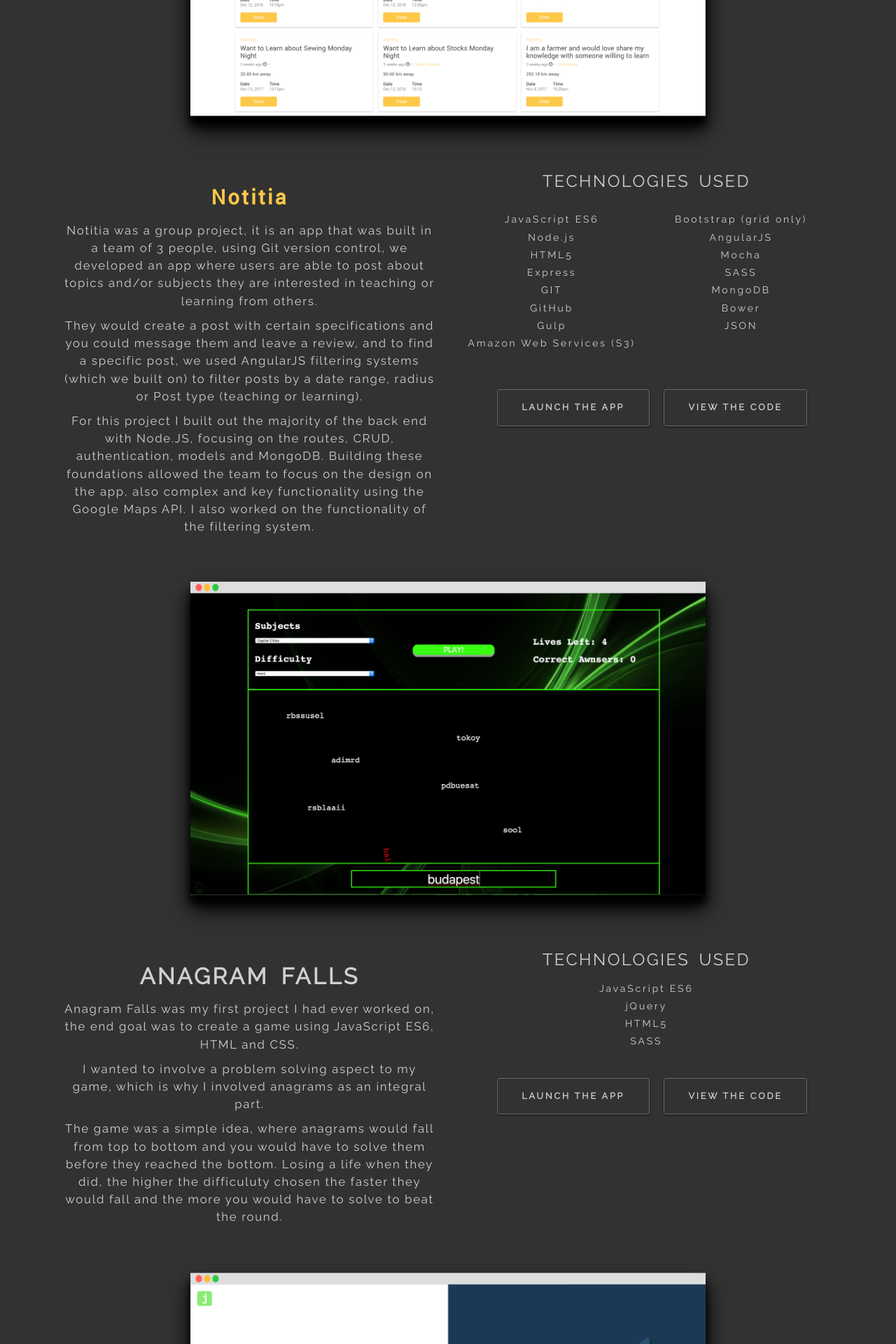
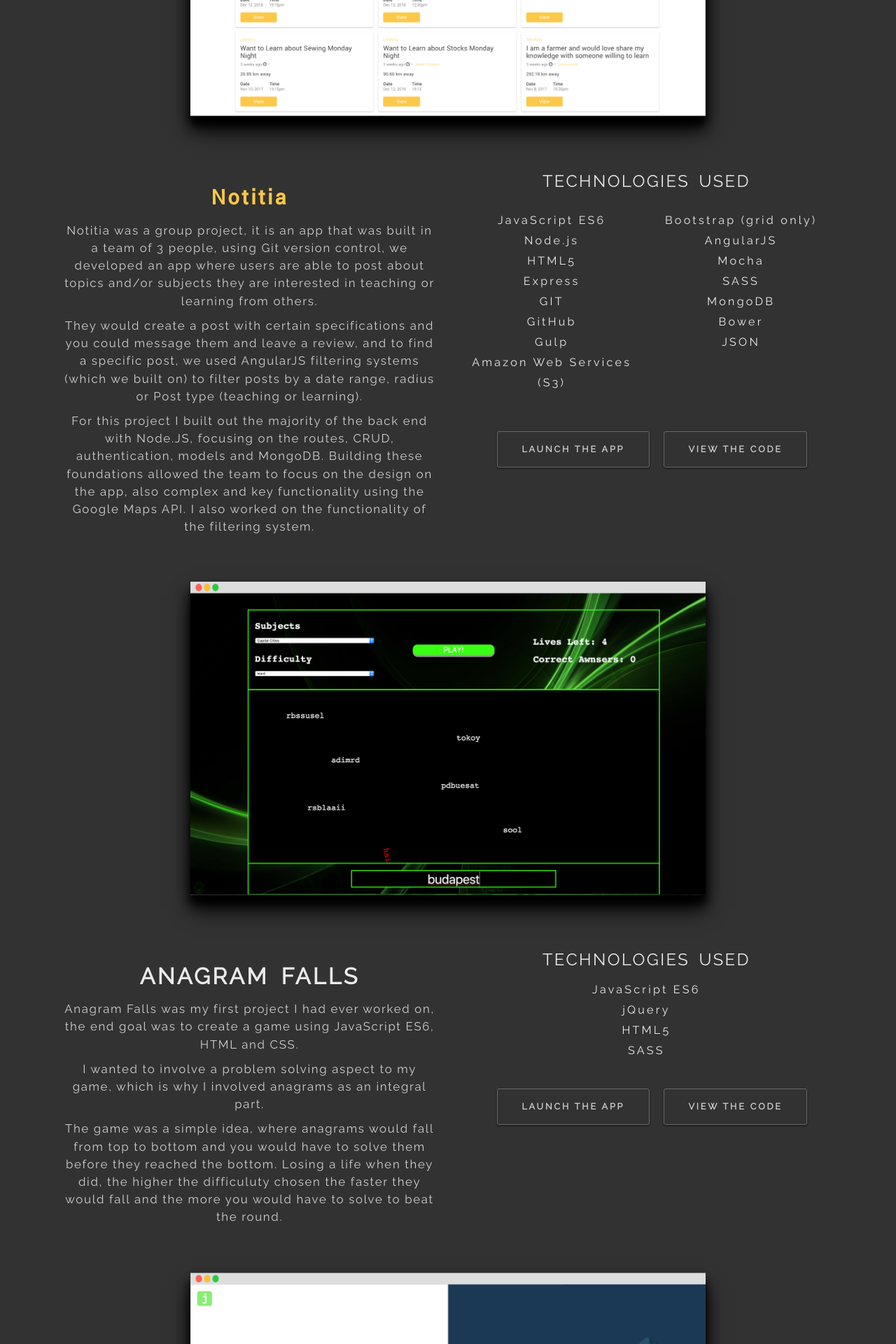
Before and after one commit to JamesRClarke/JamesRClarke.github.io, a Jekyll site: the page built from index.html, in a window 1280 px wide. Shown: the part 1370-3290 px from the top of the page at 70% size. Built offline with Jekyll 4.4.1, drawn with Linux system fonts in a browser that asks for light colours; nearby versions of some CDN libraries.

Commit message:
come on enough is enough, stop fiddling with the styling it looks good

```diff
--- a/css/main.scss
+++ b/css/main.scss
@@ -54,7 +54,7 @@
 
   .shadow:hover {
     box-shadow: 0 20px 28px rgba(0,0,0,255), 0 12px 12px rgba(0,0,0,255);
-    color: darken($brand-color2, 10);
+    color: darken($brand-color2, 5);
     background: $brand-color;
     border: 0.1px lighten($brand-color,10) solid;
   }
@@ -339,6 +339,7 @@
           padding-top: 2em;
           padding-bottom: -5em;
           font-size: 2.3em;
+          color: lighten($font-color,10);
 
         }
         p{
@@ -353,7 +354,8 @@
           li {
             letter-spacing: 0.2em;
             line-height: 1.8em;
-            font-size: 1em;
+            font-size: 1.15em;
+            color: lighten($font-color,10);
           }
         }
         #justo {
@@ -430,7 +432,7 @@
     }
 
     i.fa:hover {
-      color: red;
+      color: #dd4b39;
       cursor: pointer;
     }
 
```
Also changed, not shown: 1 other file.
